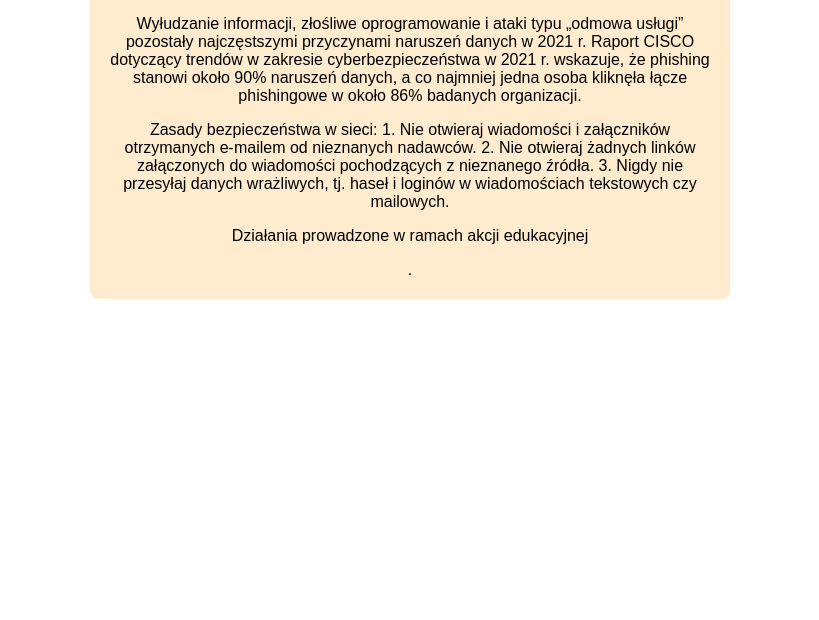
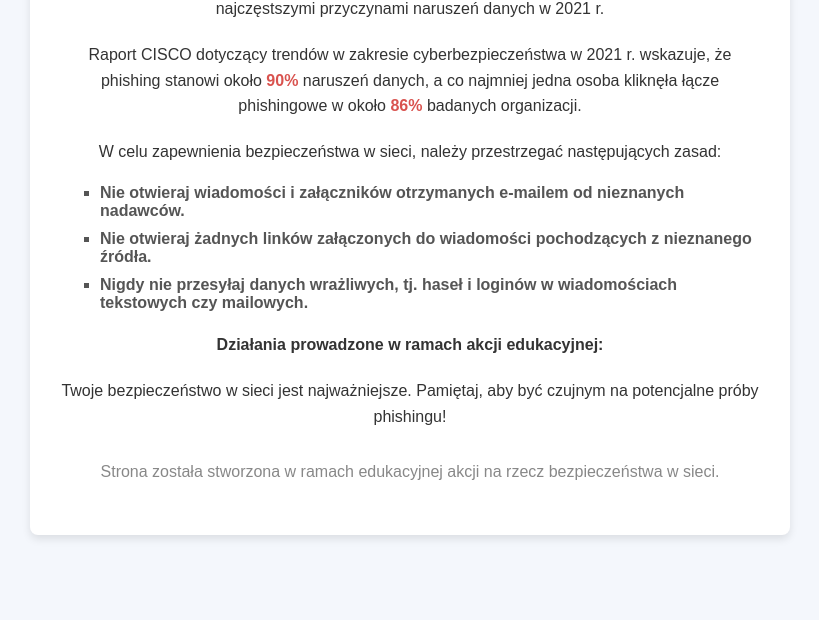
Before and after one commit to Julo-coder/phising-warning, a plain HTML site: page index.html in a window 1280 px wide. Shown: the part 180-800 px from the top of the page, without its empty margins (230-1049 px from the left). Drawn offline with Linux system fonts and the light colour scheme.

Commit message:
Update index.html

```diff
--- a/index.html
+++ b/index.html
@@ -5,38 +5,73 @@
     <meta name="viewport" content="width=device-width, initial-scale=1.0">
     <title>Google Calendar - Ostrzeżenie</title>
     <style>
-        body { font-family: Arial, sans-serif; text-align: center; padding: 50px; }
-        .container { max-width: 600px; margin: auto; background: #ffebcd; padding: 20px; border-radius: 8px; }
-        .button { display: inline-block; padding: 10px 20px; background: #007bff; color: white; text-decoration: none; border-radius: 5px; margin-top: 20px; }
+        body {
+            font-family: Arial, sans-serif;
+            background-color: #f4f7fc;
+            margin: 0;
+            padding: 0;
+            color: #333;
+        }
+        .container {
+            max-width: 700px;
+            margin: 50px auto;
+            background: #ffffff;
+            padding: 30px;
+            border-radius: 8px;
+            box-shadow: 0 4px 8px rgba(0, 0, 0, 0.1);
+            text-align: center;
+        }
+        h1 {
+            color: #d9534f;
+            font-size: 28px;
+            margin-bottom: 20px;
+        }
+        p {
+            font-size: 16px;
+            line-height: 1.6;
+            margin: 20px 0;
+        }
+        .highlight {
+            color: #d9534f;
+            font-weight: bold;
+        }
+        ul {
+            text-align: left;
+            margin-top: 20px;
+            font-size: 16px;
+            color: #555;
+            list-style-type: square;
+        }
+        ul li {
+            margin-bottom: 10px;
+        }
+        footer {
+            margin-top: 30px;
+            font-size: 14px;
+            color: #888;
+        }
     </style>
 </head>
 <body>
     <div class="container">
-       <h1>Uwaga! Uległeś(aś) skutecznej próbie phishingu!</h1>
-<p>    Wyłudzanie informacji, złośliwe oprogramowanie i ataki typu „odmowa usługi” pozostały
-    najczęstszymi przyczynami naruszeń danych w 2021 r.
-    Raport CISCO dotyczący trendów w zakresie cyberbezpieczeństwa w 2021 r. wskazuje, że phishing
-    stanowi około 90% naruszeń danych, a co najmniej jedna osoba kliknęła łącze phishingowe w około
-    86% badanych organizacji.</p>
-<p>
-    Zasady bezpieczeństwa w sieci:
-    1. Nie otwieraj wiadomości i załączników otrzymanych e-mailem od nieznanych nadawców.
-    2. Nie otwieraj żadnych linków załączonych do wiadomości pochodzących z nieznanego źródła.
-    3. Nigdy nie przesyłaj danych wrażliwych, tj. haseł i loginów w wiadomościach tekstowych czy
-    mailowych.
-</p>
+        <h1>Uwaga! Uległeś(aś) skutecznej próbie phishingu!</h1>
+        <p>Wyłudzanie informacji, złośliwe oprogramowanie i ataki typu „odmowa usługi” pozostały najczęstszymi przyczynami naruszeń danych w 2021 r.</p>
+        <p>Raport CISCO dotyczący trendów w zakresie cyberbezpieczeństwa w 2021 r. wskazuje, że phishing stanowi około <span class="highlight">90%</span> naruszeń danych, a co najmniej jedna osoba kliknęła łącze phishingowe w około <span class="highlight">86%</span> badanych organizacji.</p>
 
-<p>Działania prowadzone w ramach akcji edukacyjnej</p>.
+        <p>W celu zapewnienia bezpieczeństwa w sieci, należy przestrzegać następujących zasad:</p>
+
+        <ul>
+            <li><strong>Nie otwieraj wiadomości i załączników otrzymanych e-mailem od nieznanych nadawców.</strong></li>
+            <li><strong>Nie otwieraj żadnych linków załączonych do wiadomości pochodzących z nieznanego źródła.</strong></li>
+            <li><strong>Nigdy nie przesyłaj danych wrażliwych, tj. haseł i loginów w wiadomościach tekstowych czy mailowych.</strong></li>
+        </ul>
+
+        <p><strong>Działania prowadzone w ramach akcji edukacyjnej:</strong></p>
+        <p>Twoje bezpieczeństwo w sieci jest najważniejsze. Pamiętaj, aby być czujnym na potencjalne próby phishingu!</p>
+
+        <footer>
+            <p>Strona została stworzona w ramach edukacyjnej akcji na rzecz bezpieczeństwa w sieci.</p>
+        </footer>
     </div>
-
-    <script>
-        // Pobierz docelowy link z parametru URL
-        const urlParams = new URLSearchParams(window.location.search);
-        const targetUrl = urlParams.get('redirect');
-
-        if (targetUrl) {
-            document.getElementById('continue-btn').href = decodeURIComponent(targetUrl);
-        }
-    </script>
 </body>
 </html>
```
